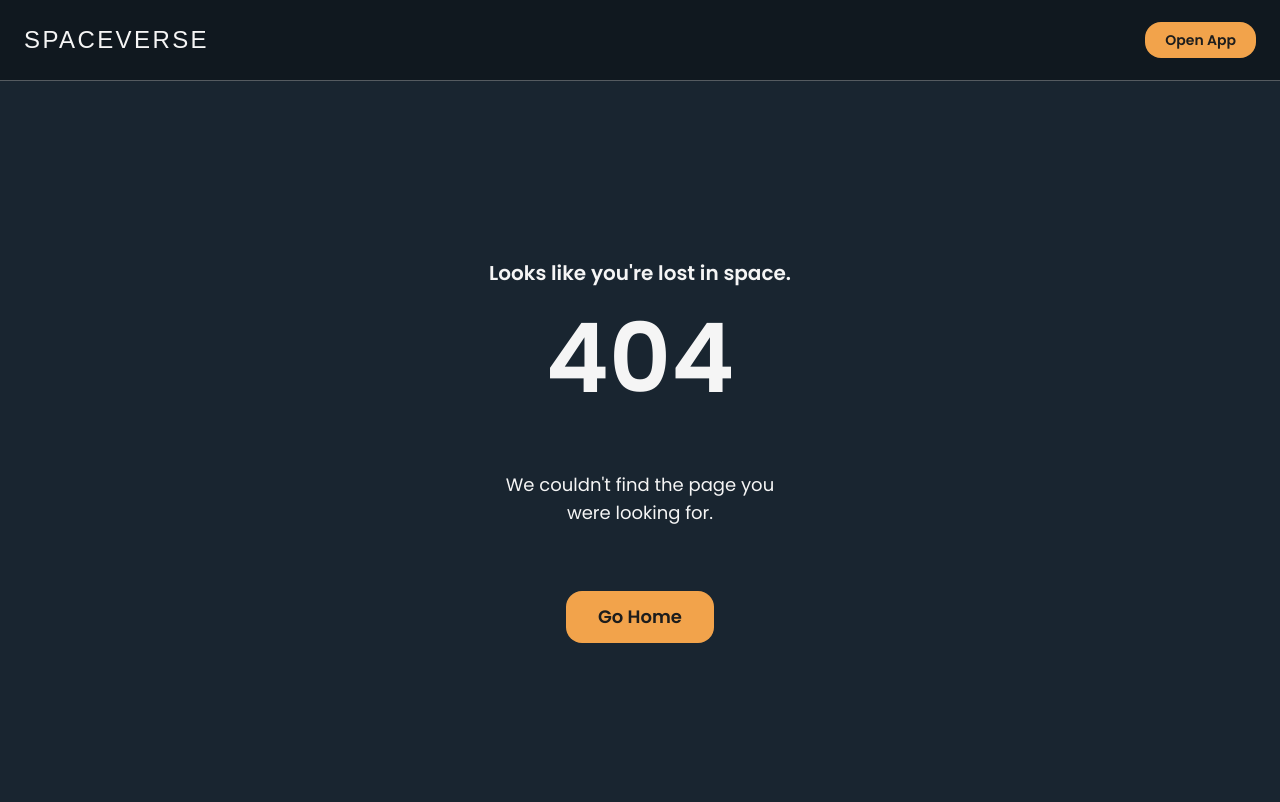
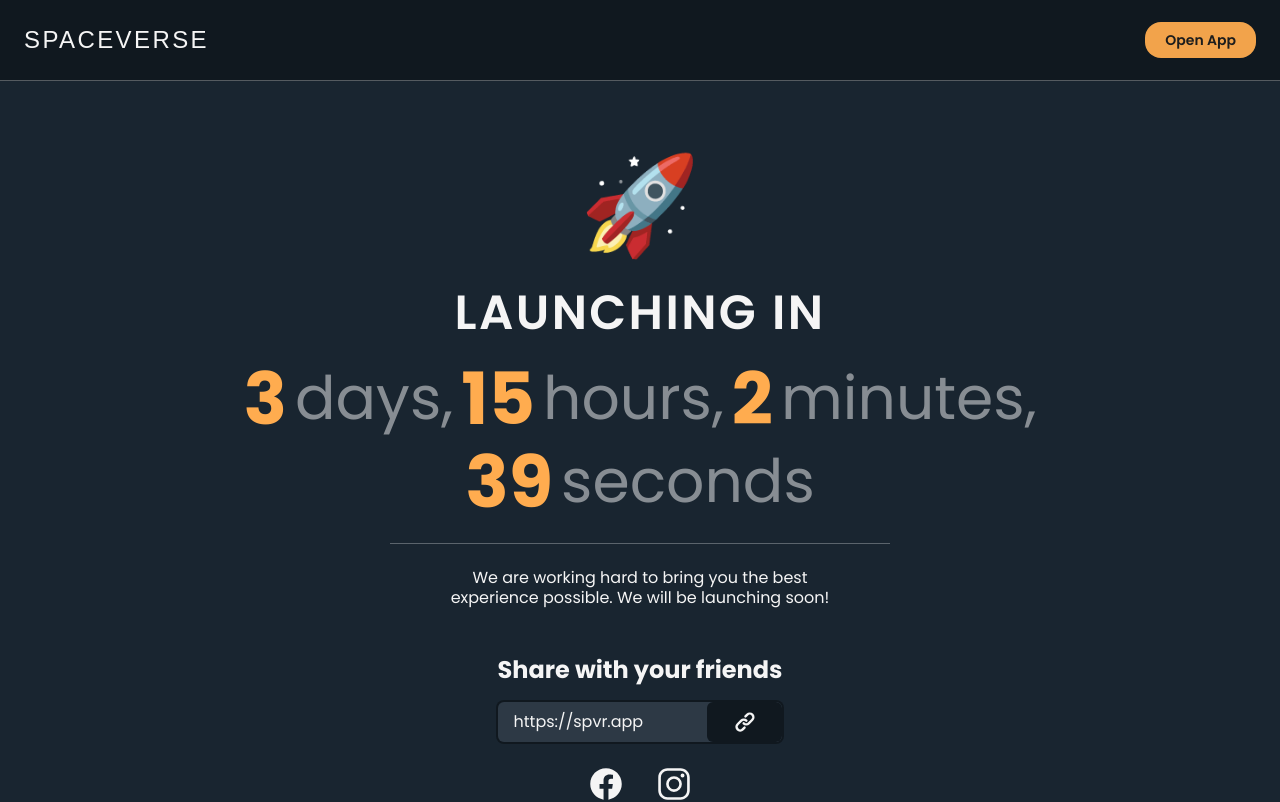
Before and after one commit to leogadddd/spaceverse, a React (Create React App) app: page /release in a window 1280 px wide. Shown: the top 802 px of the page. Built offline with nearby package versions, Linux system fonts and the light colour scheme; a web font is replaced by a local one.

Commit message:
added countdown timer

```diff
--- a/package.json
+++ b/package.json
@@ -17,6 +17,7 @@
     "intersection-observer": "^0.12.2",
     "markdown-to-jsx": "^7.1.9",
     "react": "^18.2.0",
+    "react-device-detect": "^2.2.3",
     "react-dom": "^18.2.0",
     "react-draggable": "^4.4.5",
     "react-hook-inview": "^4.5.0",
--- a/src/index.tsx
+++ b/src/index.tsx
@@ -18,6 +18,13 @@ import TermsOfService from './website/termsOfService';
 import PrivacyPolicy from './website/privacyPolicy';
 import ThanksPage from './website/thanksPage';
 import routes, { getSpecificRoute } from './routes';
+import CountdownTimer from './website/Countdown';
+
+// march 13, 2023
+const DateToBeReleased = new Date(2023, 2, 13, 10, 0).getTime();
+const Today = new Date().getTime();
+
+const isReleased = DateToBeReleased < Today;
 
 const isOldVersion = localStorage.getItem('buildVersion') !== process.env.REACT_APP_buildVersion;
 
@@ -35,6 +42,7 @@ export interface IRoutes {
 	path: string;
 	component: any;
 	check?: () => boolean;
+	redirect?: string;
 }
 
 root.render(
@@ -47,6 +55,9 @@ root.render(
 							<UniverseContextProvider>
 								<ThemeProvider initialTheme>
 									<Routes>
+										{
+											isReleased ? (
+												<>
 													<Route path="/" element={
 														localStorage.getItem("isFirstVisit") === "true" ? <Navigate to={getSpecificRoute("home")?.path!} /> : <Navigate to={getSpecificRoute("website")?.path!} />
 													} />
@@ -55,21 +66,26 @@ root.render(
 														routes.map((route: IRoutes) => {
 															let Component = route.component;
 
-												if (route.check) {
+															if (route.redirect) {
+																return <Route key={route.path} path={route.path} element={<Navigate to={route.redirect} />} />;
+															} else if (typeof Component === "object" && route.check) {
+																let Component1 = Component[0];
+																let Component2 = Component[1];
+																return <Route key={route.path} path={route.path} element={route.check() ? <Component1 /> : <Component2 />} />;
+															} else if (route.check) {
 																return route.check() && <Route key={route.path} path={route.path} element={<Component />} />;
 															}
 															return <Route key={route.path} path={route.path} element={<Component />} />;
 														})
 													}
-										{/* <Route path={getSpecificRoute("home")?.path} element={<App />} />
-										<Route path={getSpecificRoute("website")?.path}  element={<Site />} />
-										<Route path={getSpecificRoute("terms")?.path}  element={<TermsOfService />} />
-										<Route path={getSpecificRoute("priacy")?.path}  element={<PrivacyPolicy />} />
-										<Route path={getSpecificRoute("thankyou")?.path}  element={<ThanksPage />} />
-										{
-											process.env.NODE_ENV === 'development' && <Route path="/cms" element={<Cms />} />
+												</>
+											) : (
+												<>
+													<Route path="/release" element={<CountdownTimer date={DateToBeReleased} />} />
+													<Route path="*" element={<Navigate to="/release" />} />
+												</>
+											)
 										}
-										<Route path={getSpecificRoute("404")?.path} element={<PageNotFound />} /> */}
 									</Routes>
 								</ThemeProvider>
 							</UniverseContextProvider>
--- a/src/routes.ts
+++ b/src/routes.ts
@@ -6,12 +6,18 @@ import PrivacyPolicy from "./website/privacyPolicy";
 import Site from "./website/site";
 import TermsOfService from "./website/termsOfService";
 import ThanksPage from "./website/thanksPage";
+import { isMobile } from "react-device-detect";
+import NoMobile from "./website/NoMobile";
+import { Navigate } from "react-router";
 
 const routes: IRoutes[] = [
 	{
 		id: 'home',
 		path: '/universe',
-		component: App,
+		component: [NoMobile, App],
+		check: () => {
+			return isMobile;
+		}
 	},
 	{
 		id: 'website',
@@ -39,6 +45,12 @@ const routes: IRoutes[] = [
 		component: ThanksPage,
 	},
 	{
+		id: 'release',
+		path: '/release',
+		component: null,
+		redirect: '/'
+	},
+	{
 		id: 'cms',
 		path: '/cms',
 		component: Cms,
--- a/src/website/404.tsx
+++ b/src/website/404.tsx
@@ -13,6 +13,9 @@ export const PageNotFound = () => {
 				<WidthLayout>
 					<div className="h-[calc(100vh-60px)] flex flex-col justify-center items-center">
 						<div className="flex flex-col items-center gap-16">
+							<h1 className="text-8xl font-bold text-sv-white text-center">
+								⛔
+							</h1>
 							<div className="flex flex-col items-center gap-6">
 								<h1 className="text-sv-white text-xl font-semibold text-center">
 									Looks like you're lost in space.
--- /dev/null
+++ b/src/website/Countdown.tsx
@@ -0,0 +1,209 @@
+import { FC, useEffect, useState } from "react";
+import { createPortal } from "react-dom"
+import { Footer } from "./components/footer"
+import { WidthLayout } from "./components/layouts/widthLayout"
+import { Navigation } from "./components/navigation"
+import { useNavigate } from "react-router";
+import { motion } from "framer-motion";
+import { IoLogoFacebook, IoLogoInstagram } from "react-icons/io5";
+import { NotificationComponent } from "../app/components/notification";
+import { HiLink } from "react-icons/hi";
+import { INotificationCreate } from "../app/util/interfaces";
+import { NotificationActionType, NotificationType } from "../app/components/notification/notificationComponentProps";
+import { useDispatch } from "react-redux";
+import { creators } from "../app/lib";
+import { bindActionCreators } from "@reduxjs/toolkit";
+
+export interface ICountdownTimerProps {
+	date: number;
+}
+
+export const CountdownTimer: FC<ICountdownTimerProps> = (props) => {
+
+	const { date } = props;
+	const navigate = useNavigate();
+
+	const dispatch = useDispatch()
+	const { addNotification } = bindActionCreators(creators, dispatch)
+
+	const [time, setTime] = useState({
+		days: 0,
+		hours: 0,
+		minutes: 0,
+		seconds: 0
+	});
+
+	const [isReleased, setIsReleased] = useState(false);
+
+	const CopyToClipboard = (str: string) => {
+
+		const openInNewTab = (url: string) => {
+			const newWindow = window.open(url, "_blank", "noopener,noreferrer")
+			if (newWindow) newWindow.opener = null
+		}
+
+		navigator.clipboard.writeText(str.toString())
+		const notification: INotificationCreate = {
+			from: "Universe",
+			message: "Copied universe link to clipboard.",
+			type: NotificationType.Success,
+			actions: [
+				{
+					label: "Open",
+					callback: () => openInNewTab(str.toString()),
+					type: NotificationActionType.OnClick
+				}
+			]
+		}
+
+		addNotification(notification)
+	}
+
+	const calculateTimeLeft = () => {
+		let difference = date - new Date().getTime();
+		let timeLeft = {
+			days: 0,
+			hours: 0,
+			minutes: 0,
+			seconds: 0
+		};
+
+		if (difference > 0) {
+			timeLeft = {
+				days: Math.floor(difference / (1000 * 60 * 60 * 24)),
+				hours: Math.floor((difference / (1000 * 60 * 60)) % 24),
+				minutes: Math.floor((difference / 1000 / 60) % 60),
+				seconds: Math.floor((difference / 1000) % 60)
+			};
+		}
+
+		return timeLeft;
+	};
+
+	useEffect(() => {
+		setTime(calculateTimeLeft());
+		const tout = setInterval(() => {
+			setTime(calculateTimeLeft());
+
+			if (date < new Date().getTime()) {
+				setIsReleased(true);
+				clearInterval(tout);
+				window.location.reload();
+				console.log("released");
+			}
+		}
+			, 1000);
+
+		return () => clearInterval(tout);
+	}, [])
+
+	return createPortal(
+		<div className="overflow-hidden">
+			<NotificationComponent />
+			<Navigation />
+			<div className="bg-spweb-darkup flex flex-col justify-center">
+				<WidthLayout>
+					<div className="min-h-[calc(100vh-60px)] max-w-[1000px] flex flex-col gap-6 justify-center items-center px-4 py-16">
+						<h1 className="text-8xl font-bold text-sv-white text-center py-3">
+							🚀
+						</h1>
+						<h1 className="text-2xl md:text-3xl lg:text-4xl xl:text-5xl tracking-wider font-semibold text-sv-white text-center">
+							LAUNCHING IN
+						</h1>
+						<h1 className="text-2xl md:text-4xl lg:text-5xl xl:text-6xl font-regular text-sv-white text-center justify-center inline-flex gap-2 flex-wrap">
+							{
+								time.days !== 0 ? (
+									<div className="flex gap-2 items-center">
+										<span className="text-4xl md:text-5xl lg:text-6xl xl:text-7xl font-bold text-sv-accent">
+											{time.days}
+										</span>
+										<span className="opacity-50">
+											{time.days === 1 ? "day" : "days"},
+										</span>
+									</div>
+								) : null
+							}
+							{
+								<div className="flex gap-2 items-center">
+									<span className="text-4xl md:text-5xl lg:text-6xl xl:text-7xl font-bold text-sv-accent">
+										{time.hours}
+									</span>
+									<span className="opacity-50">
+										{time.hours === 1 ? "hour" : "hours"}{
+											time.minutes !== 0 && time.seconds !== 0 ? "," : ""
+										}
+									</span>
+								</div>
+							}
+							{
+								<div className="flex gap-2 items-center">
+									<span className="text-4xl md:text-5xl lg:text-6xl xl:text-7xl font-bold text-sv-accent">
+										{time.minutes}
+									</span>
+									<span className="opacity-50">
+										{time.minutes === 1 ? "minute" : "minutes"}{
+											time.seconds !== 0 ? "," : ""
+										}
+									</span>
+								</div>
+							}
+							{
+								<div className="flex gap-2 items-center">
+									<span className="text-4xl md:text-5xl lg:text-6xl xl:text-7xl font-bold text-sv-accent">
+										{time.seconds}
+									</span>
+									<span className="opacity-50">
+										seconds
+									</span>
+								</div>
+							}
+						</h1>
+						<div className="w-full max-w-[500px] h-[1px] bg-sv-white opacity-30" />
+						<p className="text-sv-white text-center max-w-[400px]">
+							We are working hard to bring you the best experience possible. We will be launching soon!
+						</p>
+						<div className="h-[200px] flex flex-col justify-center">
+							<div className="flex flex-col items-center pb-4">
+								<h1 className="text-2xl font-bold text-sv-white">
+									Share with your friends
+								</h1>
+							</div>
+							<div>
+								<div className="flex flex-row justify-start gap-4 bg-sv-input-dark corners overflow-hidden ring-2 ring-sv-dark">
+									<h1 className="text-sv-white text-center p-2 pl-4 flex-1 flex justify-start items-center pointer-events-auto select-text">
+										https://spvr.app
+									</h1>
+									<button onClick={() => CopyToClipboard("https://spvr.app")} className="w-[75px] bg-sv-dark flex justify-center items-center hover:brightness-110 transition-all corners">
+										<HiLink className="text-sv-white text-2xl m-2" />
+									</button>
+								</div>
+								<div className="flex flex-row justify-center gap-4 pt-4">
+									<motion.a
+										whileHover={{ scale: 1.1 }}
+										href={"https://www.facebook.com"}
+										target="_blank"
+										rel="noreferrer"
+									>
+										<IoLogoFacebook className="text-sv-white text-4xl m-2" />
+									</motion.a>
+									<motion.a
+										whileHover={{ scale: 1.1 }}
+										href="https://www.instagram.com/"
+										target="_blank"
+										rel="noreferrer"
+									>
+										<IoLogoInstagram className="text-sv-white text-4xl m-2" />
+									</motion.a>
+								</div>
+							</div>
+						</div>
+					</div>
+				</WidthLayout>
+			</div>
+			<Footer />
+		</div>
+		, document.getElementById("site") as HTMLElement)
+}
+
+
+export default CountdownTimer
--- /dev/null
+++ b/src/website/NoMobile.tsx
@@ -0,0 +1,27 @@
+import { createPortal } from "react-dom"
+import { Footer } from "./components/footer"
+import { WidthLayout } from "./components/layouts/widthLayout"
+import { Navigation } from "./components/navigation"
+
+export const NoMobile = () => {
+
+	return createPortal(
+		<div className="overflow-hidden">
+			<Navigation />
+			<div className="bg-spweb-darkup flex flex-col justify-center">
+				<WidthLayout>
+					<div className="min-h-[calc(100vh-60px)] max-w-[1000px] flex flex-col gap-12 justify-center items-center px-4 py-16">
+						<h1 className="text-8xl font-bold text-sv-white text-center">
+						📵
+						</h1>
+						<h1 className="text-4xl font-bold text-sv-white text-center">Spaceverse is not optimized for mobile</h1>
+						<p className="text-xl text-sv-white text-center">Please use a desktop or laptop to view this website</p>
+					</div>
+				</WidthLayout>
+			</div>
+			<Footer />
+		</div>
+		, document.getElementById("site") as HTMLElement)
+}
+
+export default NoMobile
```
Also changed, not shown: 1 other file (tests, documents, lock files or other folders). Lines whose indentation alone changed are shown as unchanged.
